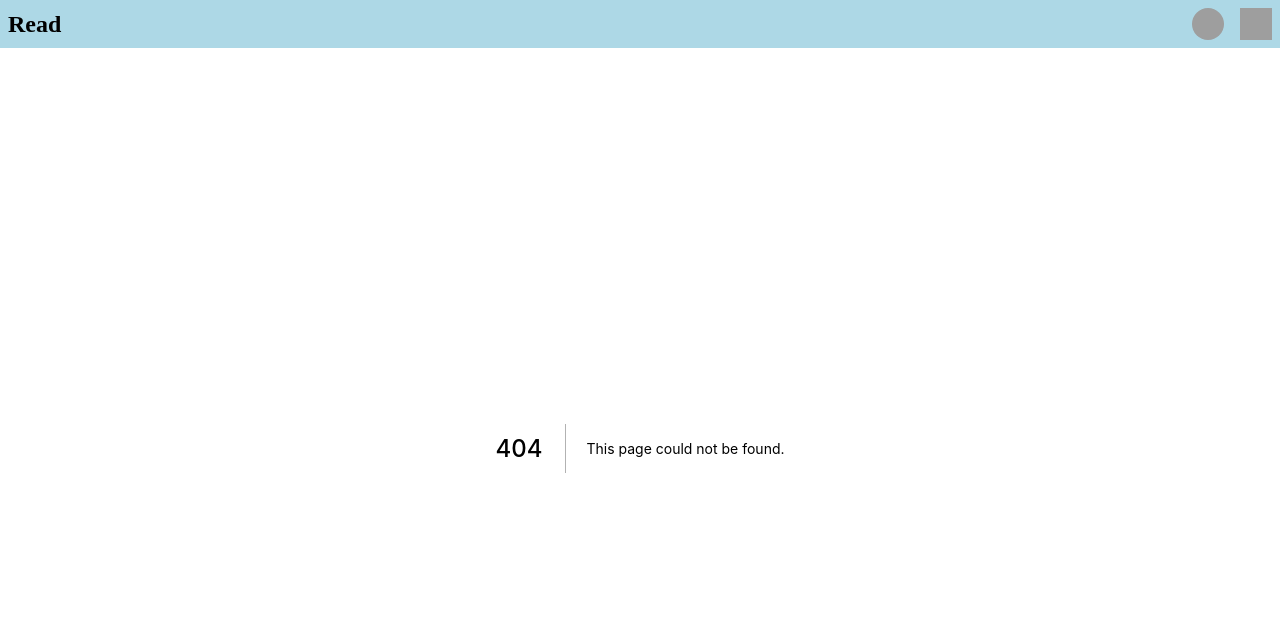
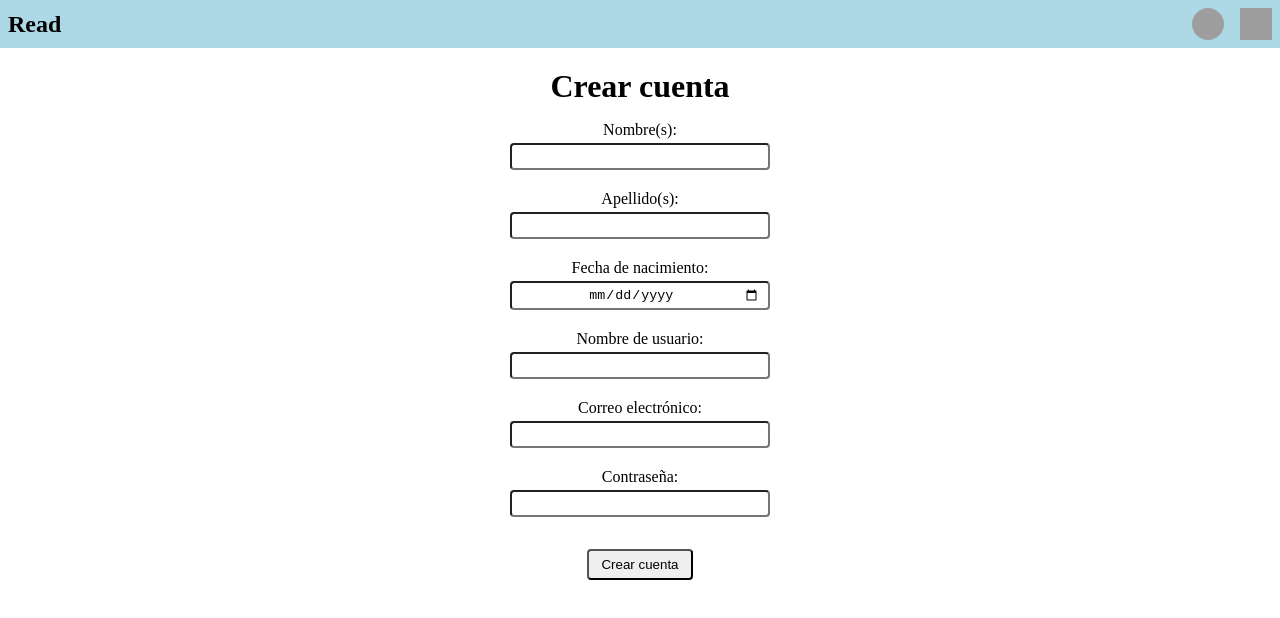
Before and after one commit to CesarEGomezG/read, a Next.js app: page /crear-cuenta in a window 1280 px wide. Before the commit this address had no page. Shown: the top 618 px of the page. Built offline with nearby package versions, Linux system fonts and the light colour scheme; grey boxes are pictures that could not be loaded.

Commit message:
Formulario crear cuenta, y mocks de lecturas editados

```diff
--- a/mocks/lecturasBasico.ts
+++ b/mocks/lecturasBasico.ts
@@ -15,8 +15,8 @@ const lecturasBasico: ILecturasBasico[] = [
     },
     {
         id: 2,
-        titulo: "Pensar rápido, pensar despacio - Daniel Kahneman",
-        imagen: "https://i.ytimg.com/vi/m8lyhVIn01w/hq720.jpg?sqp=-oaymwEhCK4FEIIDSFryq4qpAxMIARUAAAAAGAElAADIQj0AgKJD&rs=AOn4CLA5pE6WBm7NdNDUgXTe1Z6ToOuHhQ",
+        titulo: "UNAM prepara en CDMX regreso a clases",
+        imagen: "https://i.ytimg.com/vi/ntUNQcVGrvg/hqdefault.jpg?sqp=-oaymwEcCNACELwBSFXyq4qpAw4IARUAAIhCGAFwAcABBg==&rs=AOn4CLBHSQu3RwvUKPrkzkbjEY7smRKZCA",
         idBlog: 2
     },
     {
--- a/pages/_document.tsx
+++ b/pages/_document.tsx
@@ -9,6 +9,7 @@ class MyDocument extends Document {
           <Main />
           <NextScript />
         </body>
+        <style jsx>{`body { margin: 0; }`}</style>
       </Html>
     )
   }
--- a/pages/api/autenticacion.ts
+++ b/pages/api/autenticacion/iniciar-sesion.ts
@@ -4,15 +4,15 @@ const iniciarSesionCorreo = (req: NextApiRequest, res: NextApiResponse) => {
     const datos = {
         correo: req.body.correo,
         contrasenia: req.body.contrasenia,
-        token: "ijvndbyfbdfhjbf"
+        token: "1234567890"
     };
     console.log(datos);
     res.status(200).send(datos);
 }
 
-const autenticacion = (req: NextApiRequest, res: NextApiResponse) => {
+const iniciarSesion = (req: NextApiRequest, res: NextApiResponse) => {
     if(req.method === "POST" && req.body.tipo === "correo") iniciarSesionCorreo(req, res);
     else res.status(400).send("Algo salio mal");
 }
 
-export default autenticacion;
+export default iniciarSesion;
--- /dev/null
+++ b/pages/api/autenticacion/usuarios.ts
@@ -0,0 +1,18 @@
+import LibMongo from "../../../lib/mongo";
+import bcrypt from "bcrypt";
+import { NextApiRequest, NextApiResponse} from "next";
+
+const crearCuenta = async (req: NextApiRequest, res: NextApiResponse) => {
+    const { nombre, apellido, fechaNacimiento, nombreUsuario, correo, contrasenia } = req.body;
+    const contraseniaEncriptada = bcrypt.hash(contrasenia, 10);
+    const mongo = new LibMongo();
+    const idUsuario = await mongo.crear("Usuarios", { nombre, apellido, fechaNacimiento, nombreUsuario, correo, contraseniaEncriptada });
+    res.status(201).send(`Usuario ${idUsuario} creado`);
+}
+
+const usuarios = (req: NextApiRequest, res: NextApiResponse) => {
+    if(req.method === "POST" && req.body.tipo === "correo") crearCuenta(req, res);
+    else res.status(400).send("Algo salio mal");
+}
+
+export default usuarios;
--- /dev/null
+++ b/pages/crear-cuenta.tsx
@@ -0,0 +1,97 @@
+import React, { useState, useRef } from "react";
+import Axios from "axios";
+
+const CrearCuenta = () => {
+    const [nombre, setNombre] = useState<string>("");
+    const [apellido, setApellido] = useState<string>("");
+    const [fechaNacimiento, setFechaNacimiento] = useState<string>("");
+    const [nombreUsuario, setNombreUsuario] = useState<Date>(new Date());
+    const [correo, setCorreo] = useState<string>("");
+    const [contrasenia, setContrasenia] = useState<string>("");
+
+    const campoNombre = useRef(null);
+    const campoApellido = useRef(null);
+    const campoFechaNacimiento = useRef(null);
+    const campoNombreUsuario = useRef(null);
+    const campoCorreo = useRef(null);
+    const campoContrasenia = useRef(null);
+
+    const cambioInput = (refCampo, modificadorEstado) => {
+        modificadorEstado(refCampo.current.value);
+    }
+
+    const crearCuenta = async (evento) => {
+        evento.preventDefault();
+        const respuesta = await Axios.post("http://localhost:3000/api/autenticacion/usuarios", {
+            tipo: "correo",
+            nombre,
+            apellido,
+            fechaNacimiento,
+            nombreUsuario,
+            correo,
+            contrasenia // ALERTA DE SEGURIDAD !!!!!!!!!!!!
+        });
+        console.log(respuesta);
+    }
+
+    return (
+        <div className="CrearCuenta">
+            <h1>Crear cuenta</h1>
+            <form onSubmit={crearCuenta}>
+                <label>
+                    <span>Nombre(s):</span>
+                    <input type="text" ref={campoNombre} onChange={() => cambioInput(campoNombre, setNombre)} />
+                </label>
+                <label>
+                    <span>Apellido(s):</span>
+                    <input type="text" ref={campoApellido} onChange={() => cambioInput(campoApellido, setApellido)} />
+                </label>
+                <label>
+                    <span>Fecha de nacimiento:</span>
+                    <input type="date" ref={campoFechaNacimiento} onChange={() => cambioInput(campoFechaNacimiento, setFechaNacimiento)} />
+                </label>
+                <label>
+                    <span>Nombre de usuario:</span>
+                    <input type="text" ref={campoNombreUsuario} onChange={() => cambioInput(campoNombreUsuario, setNombreUsuario)} />
+                </label>
+                <label>
+                    <span>Correo electrónico:</span>
+                    <input type="text" ref={campoCorreo} onChange={() => cambioInput(campoCorreo, setCorreo)} />
+                </label>
+                <label>
+                    <span>Contraseña:</span>
+                    <input type="password" ref={campoContrasenia} onChange={() => cambioInput(campoContrasenia, setContrasenia)} />
+                </label>
+                <button>Crear cuenta</button>
+            </form>
+            <style jsx>{`
+                .CrearCuenta h1 {
+                    margin: 20px 0 16px 0;
+                    text-align: center;
+                }
+                .CrearCuenta label * {
+                    margin: 0 auto;
+                    text-align: center;
+                    display: block;
+                }
+                .CrearCuenta label span {
+                    margin-bottom: 4px;
+                }
+                .CrearCuenta label input[type="text"], .CrearCuenta label input[type="password"], .CrearCuenta label input[type="date"] {
+                    width: 240px;
+                    padding: 4px 8px;
+                    margin-bottom: 20px;
+                    border-radius: 4px;
+                }
+                .CrearCuenta button {
+                    padding: 6px 12px;
+                    display: block;
+                    margin: 32px auto 0 auto;
+                    border-radius: 4px;
+                }
+            `}</style>
+        </div>
+    )
+}
+
+export default CrearCuenta;
```
Also changed, not shown: mocks/lecturasCompleto.ts (+20 -20 lines), pages/iniciar-sesion.tsx (+8 -7 lines).
